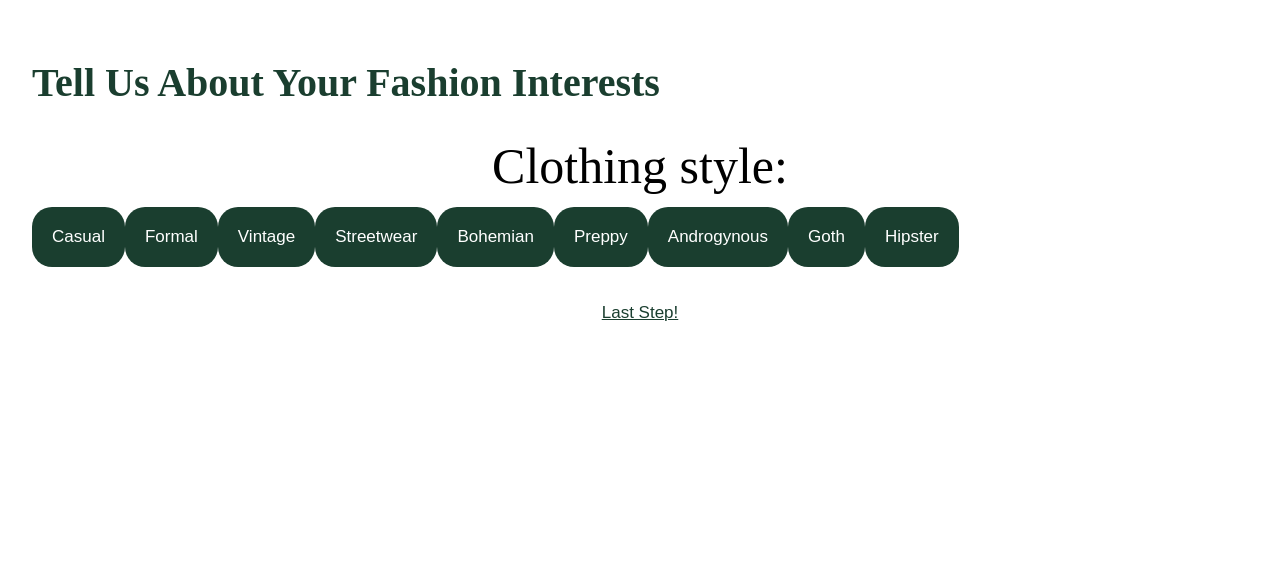
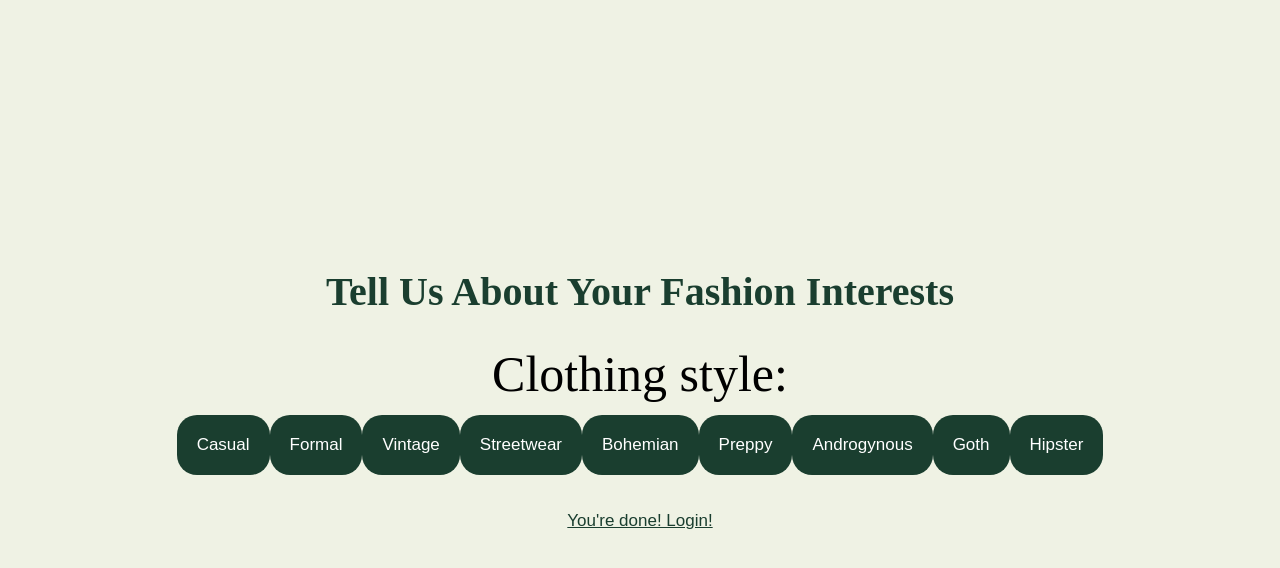
Before and after one commit to isba1/SWAP, a React (Create React App) app in the folder client/: page /newUserInterests in a window 1280 px wide. Shown: the top 568 px of the page. Built offline with nearby package versions, Linux system fonts and the light colour scheme.

Commit message:
removed PasswordCreation cause hard to move eveything around and fixed UserInterest UI

```diff
--- a/client/src/Login/Account.js
+++ b/client/src/Login/Account.js
@@ -2,7 +2,6 @@ import React, { useState } from "react";
 import Picture from "./components/Accountpic";
 import InterestSelection from "./components/InterestSelection";
 import Login from "./components/LoginForm";
-import PasswordCreation from "./components/PasswordCreation";
 import Register from "./components/RegisterForm";
 import Title from "./components/Title";
 import styles from "./style.module.css";
@@ -21,9 +20,6 @@ function Account() {
       break;
     case 'register':
       renderedComponent = <Register onFormSwitch={switchScreen} />;
-      break;
-    case 'passwordCreation':
-      renderedComponent = <PasswordCreation onFormSwitch={switchScreen} />;
       break;
     case 'interests':
       renderedComponent = <InterestSelection onFormSwitch={switchScreen} />;
--- a/client/src/Login/components/InterestSelection.js
+++ b/client/src/Login/components/InterestSelection.js
@@ -1,22 +1,35 @@
 import React from 'react';
-import styles from '../style.module.css';
+import styles from './interest.module.css';
+import { useNavigate } from 'react-router-dom';
+//import axios from 'axios';
 
 const InterestSelection = (props) => {
+    const navigate = useNavigate();
+
+    const handleSubmit = async (event) => {
+        event.preventDefault();
+
+        try {
+            navigate('/home');
+        } catch (error) {
+            console.error(error);
+        }
+    };
+
     return (
-        <div className={styles.formcontainer}>
-            <h1 className={styles.header}>Tell Us About Your Fashion Interests</h1>
-            <form className={styles.form}>
+        <div className={styles.iformcontainer}>
+            <h1 className={styles.iheader}>Tell Us About Your Fashion Interests</h1>
+            <form className={styles.iform} onSubmit={handleSubmit}>
 
-                <label className={styles.name}>Clothing style:</label>
+                <label className={styles.iname}>Clothing style:</label>
                 <div>
                     {/* List out the clothing styles, make sure to add or remove as needed */}
                     {["Casual", "Formal", "Vintage", "Streetwear", "Bohemian", "Preppy", "Androgynous", "Goth", "Hipster"].map(style => (
-                        <button className={styles.button} key={style}>{style}</button>
+                        <button className={styles.ibutton} key={style}>{style}</button>
                     ))}
                 </div>
-
+                <button className={styles.ilinkbtn} type='submit'>You're done! Login!</button>
             </form>
-            <button type="submit" className={styles.linkbtn} onClick={() => props.onFormSwitch('passwordCreation')}>Last Step!</button>
         </div>
     );
 }
--- a/client/src/Login/components/PasswordCreation.js
+++ /dev/null
@@ -1,41 +0,0 @@
-// PasswordCreation.js
-import React, { useState } from 'react';
-import styles from '../style.module.css';
-
-const PasswordCreation = (props) => {
-    const [password, setPassword] = useState('');
-    const [confirmPassword, setConfirmPassword] = useState('');
-    const handleSubmit = (event) =>{
-        props.onFormSwitch('interests');
-    }
-    return (
-    <div className={styles.formcontainer}>
-        <h1 className={styles.header}>Welcome to Our Platform!</h1>
-        <h1 className={styles.header}>Password Creation</h1>
-        <form className={styles.form} onSubmit={handleSubmit}>
-            <label>Password</label>
-            <input
-                type="password"
-                value={password}
-                onChange={(e) => setPassword(e.target.value)}
-                placeholder="Must be at least 8 characters"
-                id="PasswordCreation"
-                name="PasswordCreation"
-            />
-            <label>Confirm Password</label>
-            <input
-                type="password"
-                value={confirmPassword}
-                onChange={(e) => setConfirmPassword(e.target.value)}
-                placeholder="Both passwords must match"
-                id="ConfirmPassword"
-                name="ConfirmPassword"
-            />
-            <button type="submit">Continue</button>
-        </form>
-        <button className={styles.linkbtn} onClick={() => props.onFormSwitch('login')}>Already have an account? Login here!</button>
-    </div>
-    );
-}
-
-export default PasswordCreation;
--- /dev/null
+++ b/client/src/Login/components/interest.module.css
@@ -0,0 +1,47 @@
+body{
+    margin: 0;
+    padding: 0;
+}
+
+.iformcontainer {
+    height: 100vh;
+    display: flex;
+    flex-direction: column;
+    align-items: center;
+    justify-content: center;
+    background-color: #EFF2E4;
+}
+
+.iform{
+    display: flex;
+    flex-direction: column;
+    align-items: left;
+}
+
+.iheader{
+    color: #1A3E2F;
+    text-align: left;
+    font-size: 40px;
+}
+
+.iname{
+    font-size: 50px;
+    text-align: center;
+}
+
+button{
+    border: none;
+    background-color: #1A3E2F;
+    padding: 10px;
+    border-radius: 10px;
+    cursor: pointer;
+    color: white;
+    font-size: 17px;
+    margin: 5px;
+}
+
+.ilinkbtn{
+    background: none;
+    color: #1A3E2F;
+    text-decoration: underline;
+}
```
